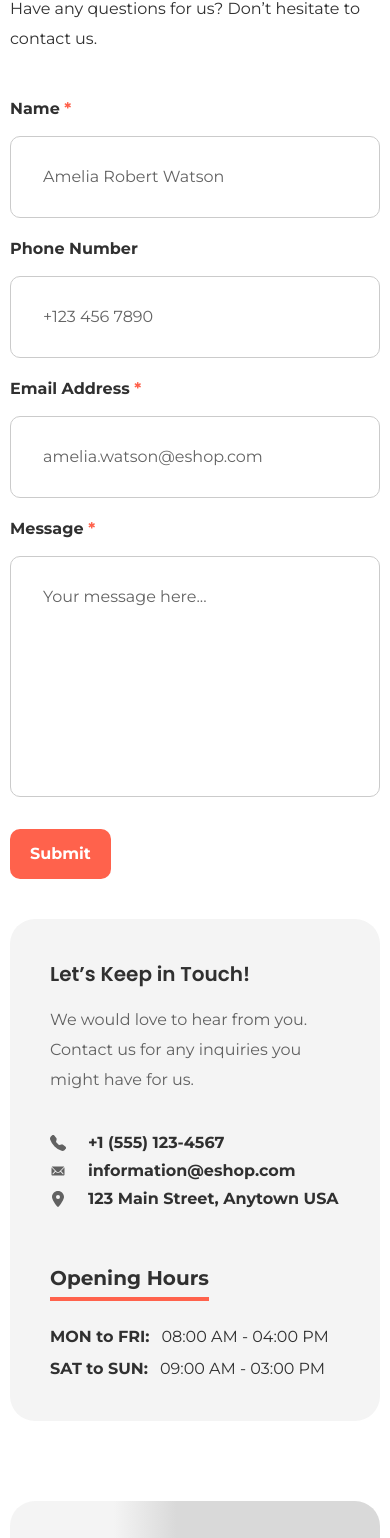
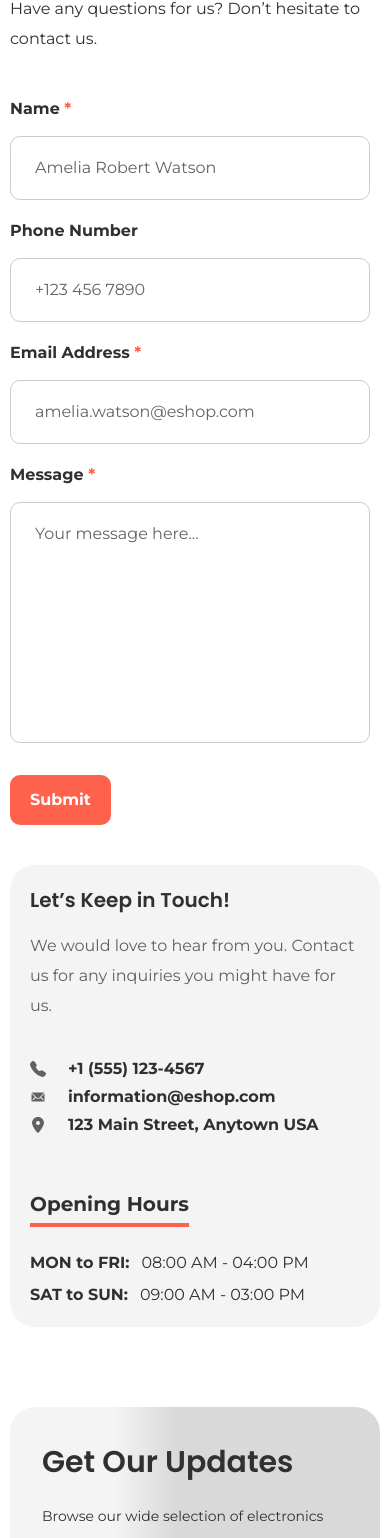
Before and after one commit to arafatYasir/Eshop, a React (Vite) app: page /contact in a window 390 px wide. Shown: the part 997-2535 px from the top of the page. Built offline with nearby package versions, Linux system fonts and the light colour scheme.

Commit message:
Contact page input padding changed

```diff
--- a/src/components/AdditionalContactInfo.jsx
+++ b/src/components/AdditionalContactInfo.jsx
@@ -5,7 +5,7 @@ import { Link } from "react-router";
 
 const AdditionalContactInfo = () => {
     return (
-        <div className="sm:w-[594px] sm:h-[496px] rounded-[25px] bg-[#F4F4F4] p-10">
+        <div className="sm:w-[594px] sm:h-[496px] rounded-[25px] bg-[#F4F4F4] p-5 sm:p-10">
             <h4 className="text-xl sm:text-2xl text-[#303030] font-['Poppins'] font-semibold leading-[30px]">Let’s Keep in Touch!</h4>
             <p className="sm:text-xl text-[#303030] font-['Montserrat'] leading-[30px] max-w-[467px] mt-4 opacity-75">We would love to hear from you. Contact us for
                 any inquiries you might have for us.</p>
--- a/src/components/ContactForm.jsx
+++ b/src/components/ContactForm.jsx
@@ -10,22 +10,22 @@ const ContactForm = () => {
                 {/* Name */}
                 <div className="flex flex-col gap-3">
                     <label className=" sm:text-xl text-[#303030] font-['Montserrat'] font-bold leading-[30px]" htmlFor="name"> Name <span className="text-[#FF624C]">*</span></label>
-                    <input className="py-[25px] px-[32px] outline-none border border-[#CBCBCB] rounded-[10px] w-[370px] md:w-[870px] text-[#303030] placeholder:text-[#303030] placeholder:opacity-75 font-['Montserrat'] sm:text-xl leading-[30px]" type="text" id="name" placeholder="Amelia Robert Watson" />
+                    <input className="py-4 sm:py-[25px] px-6 sm:px-[32px] outline-none border border-[#CBCBCB] rounded-[10px] w-[360px] md:w-[870px] text-[#303030] placeholder:text-[#303030] placeholder:opacity-75 font-['Montserrat'] sm:text-xl leading-[30px]" type="text" id="name" placeholder="Amelia Robert Watson" />
                 </div>
                 {/* Phone Number */}
                 <div className="flex flex-col gap-3">
                     <label className="sm:text-xl text-[#303030] font-['Montserrat'] font-bold leading-[30px]" htmlFor="number">Phone Number</label>
-                    <input className="py-[25px] px-[32px] outline-none border border-[#CBCBCB] rounded-[10px] w-[370px] md:w-[345px] text-[#303030] placeholder:text-[#303030] placeholder:opacity-75 font-['Montserrat'] sm:text-xl leading-[30px]" type="text" id="number" placeholder="+123 456 7890" />
+                    <input className="py-4 sm:py-[25px] px-6 sm:px-[32px] outline-none border border-[#CBCBCB] rounded-[10px] w-[360px] md:w-[345px] text-[#303030] placeholder:text-[#303030] placeholder:opacity-75 font-['Montserrat'] sm:text-xl leading-[30px]" type="text" id="number" placeholder="+123 456 7890" />
                 </div>
                 {/* Email Address */}
                 <div className="flex flex-col gap-3">
                     <label className="sm:text-xl text-[#303030] font-['Montserrat'] font-bold leading-[30px]" htmlFor="email">Email Address <span className="text-[#FF624C]">*</span></label>
-                    <input className="py-[25px] px-[32px] outline-none border border-[#CBCBCB] rounded-[10px] w-[370px] md:w-[510px] text-[#303030] placeholder:text-[#303030] placeholder:opacity-75 font-['Montserrat'] sm:text-xl leading-[30px]" type="email" id="email" placeholder="amelia.watson@eshop.com" />
+                    <input className="py-4 sm:py-[25px] px-6 sm:px-[32px] outline-none border border-[#CBCBCB] rounded-[10px] w-[360px] md:w-[510px] text-[#303030] placeholder:text-[#303030] placeholder:opacity-75 font-['Montserrat'] sm:text-xl leading-[30px]" type="email" id="email" placeholder="amelia.watson@eshop.com" />
                 </div>
                 {/* Message */}
                 <div className="flex flex-col gap-3">
                     <label className="sm:text-xl text-[#303030] font-['Montserrat'] font-bold leading-[30px]" htmlFor="message">Message <span className="text-[#FF624C]">*</span></label>
-                    <textarea className="py-[25px] px-[32px] outline-none border border-[#CBCBCB] rounded-[10px] w-[370px] md:w-[870px] h-[241px] resize-none text-[#303030] placeholder:text-[#303030] placeholder:opacity-75 font-['Montserrat'] sm:text-xl leading-[30px]" id="message" placeholder="Your message here..." rows="4"></textarea>
+                    <textarea className="py-4 sm:py-[25px] px-6 sm:px-[32px] outline-none border border-[#CBCBCB] rounded-[10px] w-[360px] md:w-[870px] h-[241px] resize-none text-[#303030] placeholder:text-[#303030] placeholder:opacity-75 font-['Montserrat'] sm:text-xl leading-[30px]" id="message" placeholder="Your message here..." rows="4"></textarea>
                 </div>
             </div>
 
```
